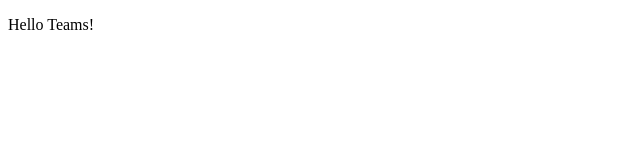
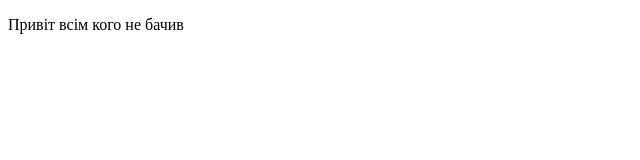
Before and after one commit to dmovlyk/lab1, a plain HTML site: page index.html in a window 1280 px wide. Shown: the whole page, without its empty margins (0-640 px from the left). Drawn offline with Linux system fonts and the light colour scheme.

Commit message:
Initial commit with Web

```diff
--- a/index.html
+++ b/index.html
@@ -6,6 +6,6 @@
     <title>Document</title>
 </head>
 <body>
-    <p>Hello Teams!</p>
+    <p>Привіт всім кого не бачив</p>
 </body>
 </html>
```
